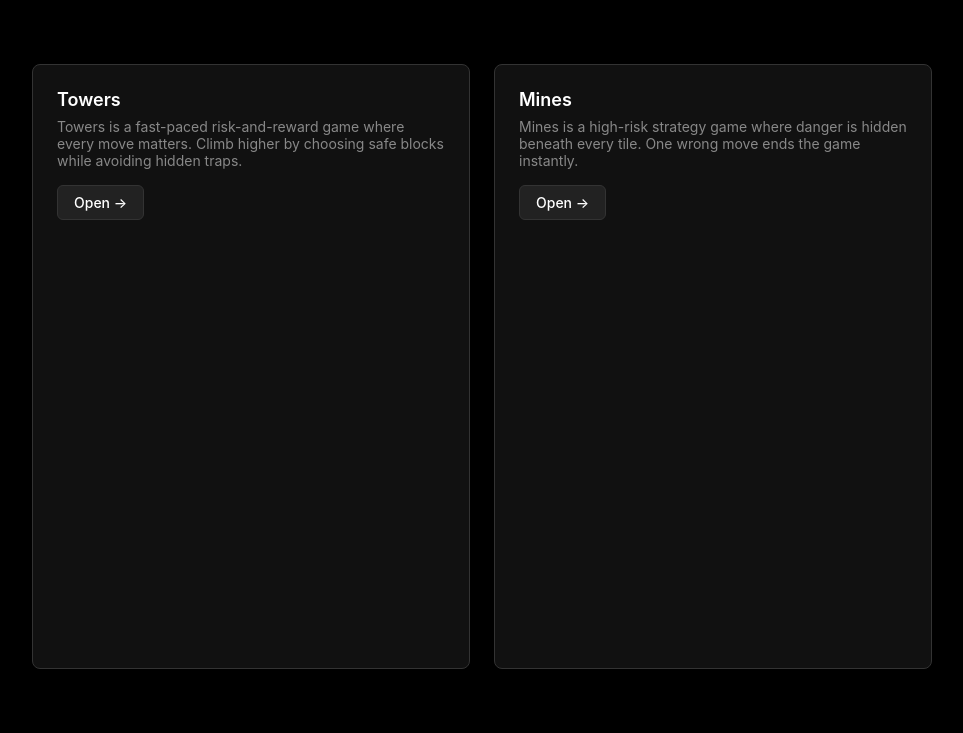
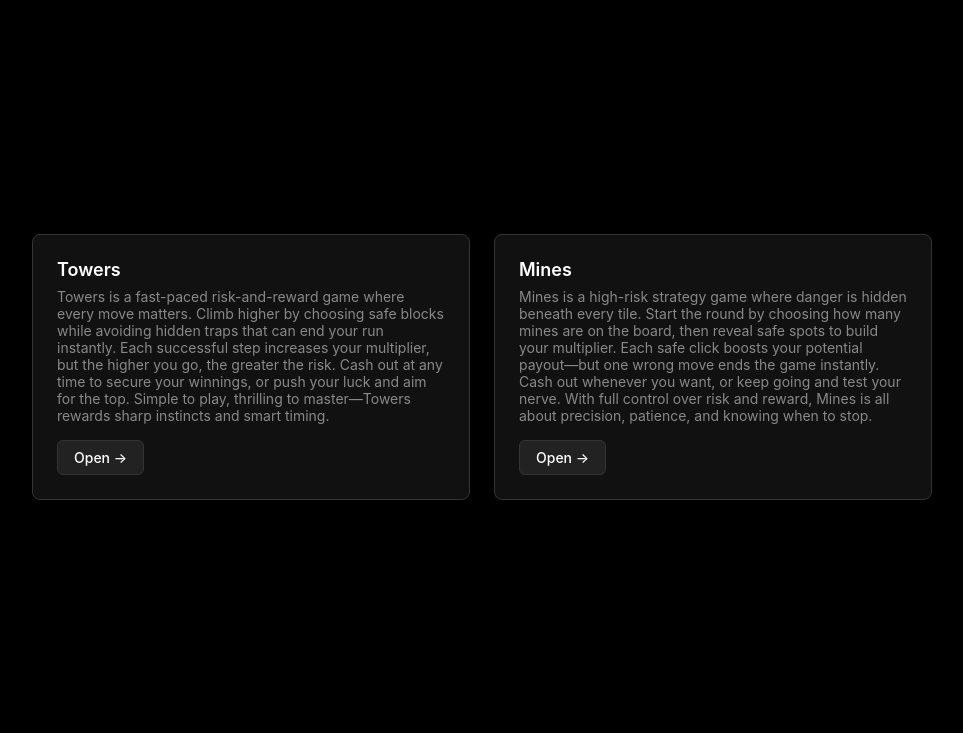
Before and after one commit to lumerions/arcadehavensite, a FastAPI app: page /home in a window 1280 px wide. Shown: the part 67-800 px from the top of the page, without its empty margins (158-1121 px from the left). Run offline with FastAPI, Linux system fonts and the light colour scheme; some libraries are stand-ins or nearby versions.

Commit message:
Update home.html

```diff
--- a/templates/home.html
+++ b/templates/home.html
@@ -102,8 +102,12 @@
             padding: 4rem 2rem;
             display: flex;
             justify-content: center;
+            flex-direction: column;
+            align-items: center;
+            text-align: center;
         }
 
+        /* Restored cards CSS from before */
         .cards {
             display: grid;
             grid-template-columns: repeat(auto-fit, minmax(300px, 1fr));
@@ -118,6 +122,7 @@
             border-radius: 8px;
             padding: 1.5rem;
             transition: all 0.2s ease;
+            text-align: left;
         }
 
         .card:hover {
@@ -129,6 +134,7 @@
             font-size: 1.125rem;
             font-weight: 600;
             margin-bottom: 0.5rem;
+            color: #ffffff;
         }
 
         .card p {
@@ -148,6 +154,7 @@
             background-color: #222222;
             border-radius: 6px;
             border: 1px solid #333333;
+            transition: all 0.2s ease;
         }
 
         .card a:hover {
@@ -167,6 +174,10 @@
 
             main {
                 padding: 2rem 1rem;
+            }
+
+            .cards {
+                grid-template-columns: 1fr;
             }
         }
     </style>
@@ -194,8 +205,7 @@
         <div class="card">
             <h3>Towers</h3>
             <p>
-                Towers is a fast-paced risk-and-reward game where every move matters.
-                Climb higher by choosing safe blocks while avoiding hidden traps.
+                Towers is a fast-paced risk-and-reward game where every move matters. Climb higher by choosing safe blocks while avoiding hidden traps that can end your run instantly. Each successful step increases your multiplier, but the higher you go, the greater the risk. Cash out at any time to secure your winnings, or push your luck and aim for the top. Simple to play, thrilling to master—Towers rewards sharp instincts and smart timing.
             </p>
             <a href="/towers">Open →</a>
         </div>
@@ -203,8 +213,7 @@
         <div class="card">
             <h3>Mines</h3>
             <p>
-                Mines is a high-risk strategy game where danger is hidden beneath
-                every tile. One wrong move ends the game instantly.
+                Mines is a high-risk strategy game where danger is hidden beneath every tile. Start the round by choosing how many mines are on the board, then reveal safe spots to build your multiplier. Each safe click boosts your potential payout—but one wrong move ends the game instantly. Cash out whenever you want, or keep going and test your nerve. With full control over risk and reward, Mines is all about precision, patience, and knowing when to stop.
             </p>
             <a href="/mines">Open →</a>
         </div>
@@ -212,3 +221,6 @@
 </main>
 </body>
 </html>
+
+</body>
+</html>
```
